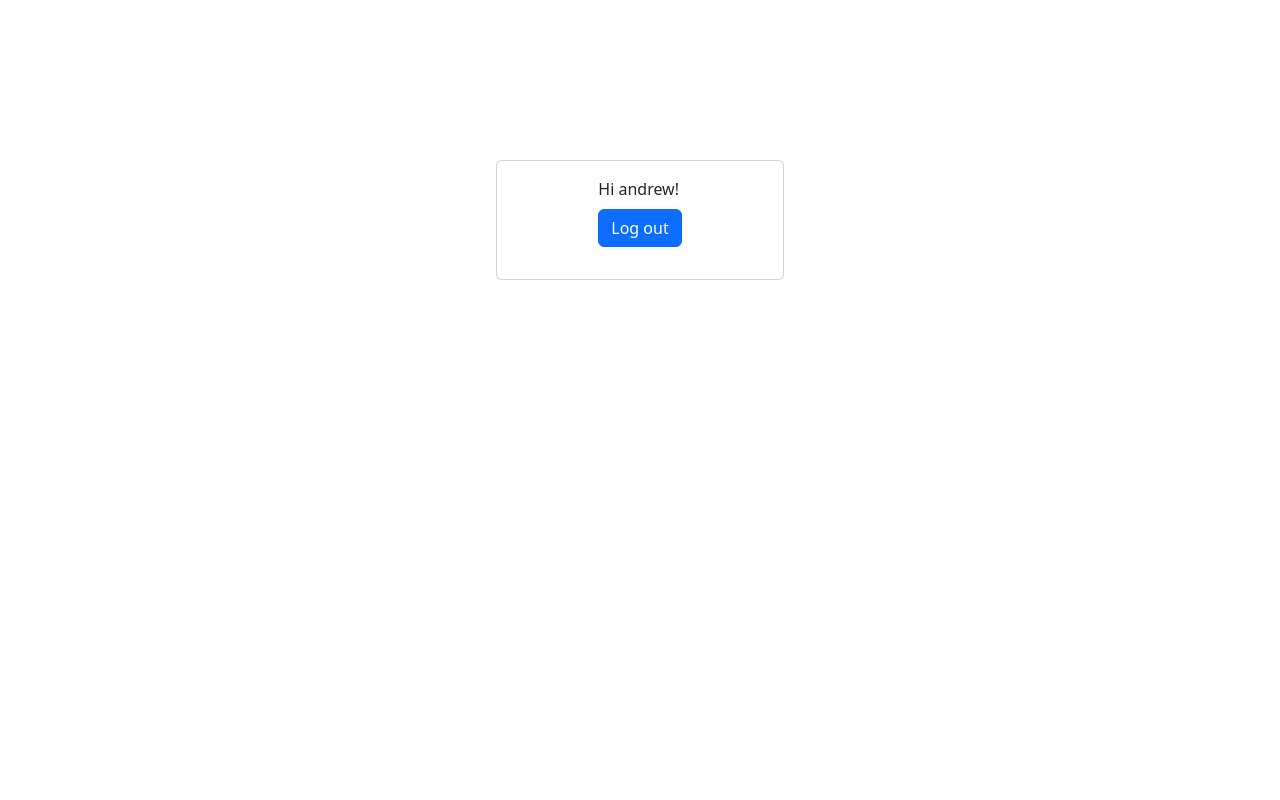
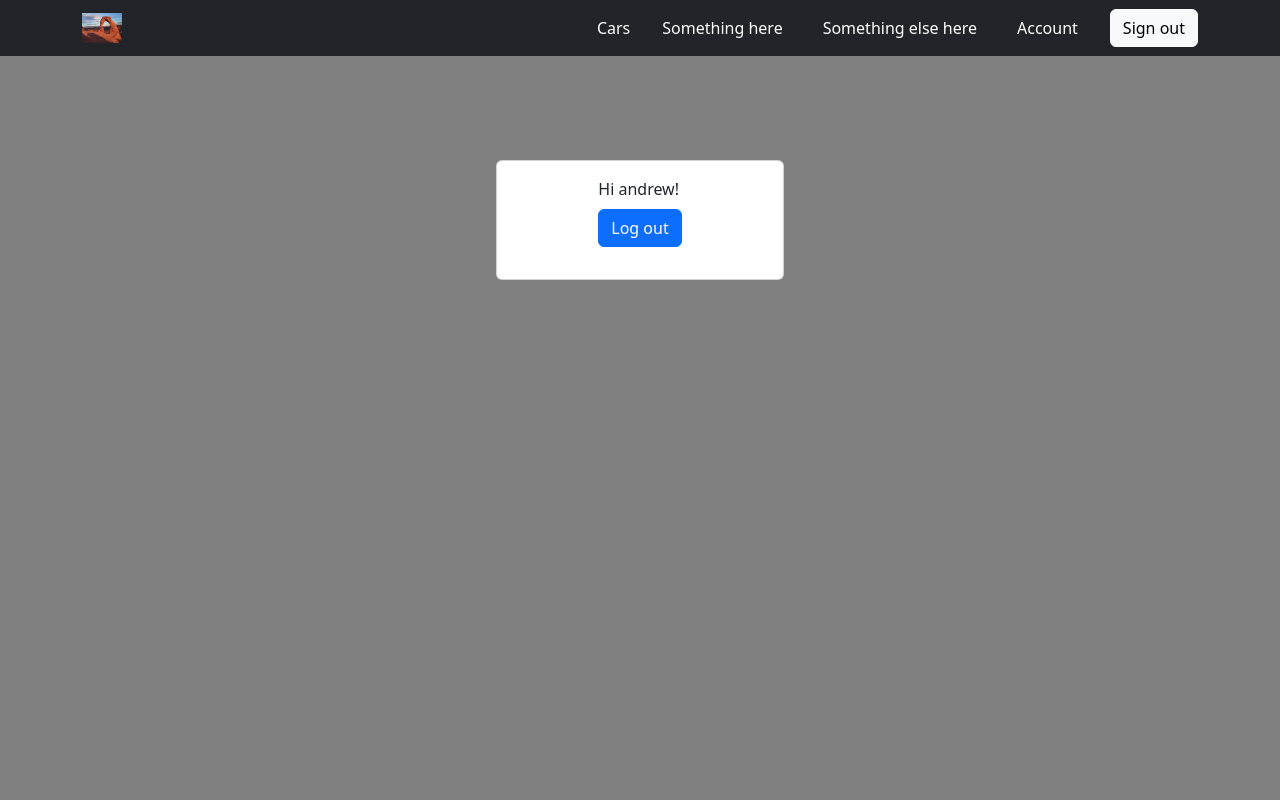
Before and after one commit to masoncfrancis/CS3450-5-App, a Django app: page / in a window 1280 px wide. Run offline with Django 4.2, Linux system fonts and the light colour scheme; a user stored in the database is signed in.

Commit message:
Better base.html

```diff
--- a/dansCarRental/carRental/templates/base.html
+++ b/dansCarRental/carRental/templates/base.html
@@ -1,14 +1,68 @@
 <html>
+
 <head>
   <meta charset="utf-8">
   <title>{% block title %}Django Auth Tutorial{% endblock %}</title>
-  <link href="https://cdn.jsdelivr.net/npm/bootstrap@5.3.0-alpha1/dist/css/bootstrap.min.css" rel="stylesheet" integrity="sha384-GLhlTQ8iRABdZLl6O3oVMWSktQOp6b7In1Zl3/Jr59b6EGGoI1aFkw7cmDA6j6gD" crossorigin="anonymous">
+  <link href="https://cdn.jsdelivr.net/npm/bootstrap@5.3.0-alpha1/dist/css/bootstrap.min.css" rel="stylesheet"
+    integrity="sha384-GLhlTQ8iRABdZLl6O3oVMWSktQOp6b7In1Zl3/Jr59b6EGGoI1aFkw7cmDA6j6gD" crossorigin="anonymous">
 </head>
+<style>
+  .navbar-dark .navbar-nav .nav-link {
+    color: #fff;
+  }
+  body{
+    background-color: gray;
+    margin-top: 12px;
+  }
+</style>
+
 <body>
-  <script src="https://cdn.jsdelivr.net/npm/bootstrap@5.3.0-alpha1/dist/js/bootstrap.bundle.min.js" integrity="sha384-w76AqPfDkMBDXo30jS1Sgez6pr3x5MlQ1ZAGC+nuZB+EYdgRZgiwxhTBTkF7CXvN" crossorigin="anonymous"></script>
+  {% load static %}
   <main>
-    {% block content %}
-    {% endblock %}
+    <!-- Navbar -->
+    <nav class="navbar navbar-expand-lg fixed-top bg-dark navbar-dark">
+      <div class="container">
+        <a class="navbar-brand" href="#"><img id="delicate"
+            src="{% static 'delicate.jpeg' %}" alt="delicate"
+            draggable="false" height="30" /></a>
+        <button class="navbar-toggler" type="button" data-mdb-toggle="collapse"
+          data-mdb-target="#navbarSupportedContent" aria-controls="navbarSupportedContent" aria-expanded="false"
+          aria-label="Toggle navigation">
+          <i class="fas fa-bars"></i>
+        </button>
+        <div class="collapse navbar-collapse" id="navbarSupportedContent">
+          <ul class="navbar-nav ms-auto align-items-center">
+            <li class="nav-item">
+              <a class="nav-link mx-2" href="#!">Cars</a>
+            </li>
+            <li class="nav-item">
+              <a class="nav-link mx-2" href="#!">Something here</a>
+            </li>
+            <li class="nav-item">
+              <a class="nav-link mx-2" href="#!"><i class="fas fa-heart pe-2"></i>Something else here</a>
+            </li>
+            {% if user.is_authenticated %}
+            <li class="nav-item">
+              <a class="nav-link mx-2" href="#!"><i class="fas fa-heart pe-2"></i>Account</a>
+            </li>
+            <li class="nav-item ms-3">
+              <a class="btn btn-light btn-rounded" href="{% url 'login' %}">Sign out</a>
+            </li>
+            {% else %}
+            <li class="nav-item ms-3">
+              <a class="btn btn-light btn-rounded" href="{% url 'login' %}">Sign in</a>
+            </li>
+            {% endif %}
+          </ul>
+        </div>
+      </div>
+    </nav>
+    <!-- Navbar -->
+    <div class="background-div">
+      {% block content %}
+      {% endblock %}
+    </div>
   </main>
 </body>
+
 </html>
--- a/dansCarRental/dansCarRental/settings.py
+++ b/dansCarRental/dansCarRental/settings.py
@@ -10,6 +10,7 @@ For the full list of settings and their values, see
 https://docs.djangoproject.com/en/4.1/ref/settings/
 """
 
+import os
 from pathlib import Path
 
 # Build paths inside the project like this: BASE_DIR / 'subdir'.
@@ -121,6 +122,9 @@ USE_TZ = True
 # https://docs.djangoproject.com/en/4.1/howto/static-files/
 
 STATIC_URL = 'static/'
+STATICFILES_DIRS = [
+    os.path.join(BASE_DIR, "/carRental/static"),
+]
 
 # Default primary key field type
 # https://docs.djangoproject.com/en/4.1/ref/settings/#default-auto-field
```
Also changed, not shown: dansCarRental/carRental/static/delicate.jpeg (added).
